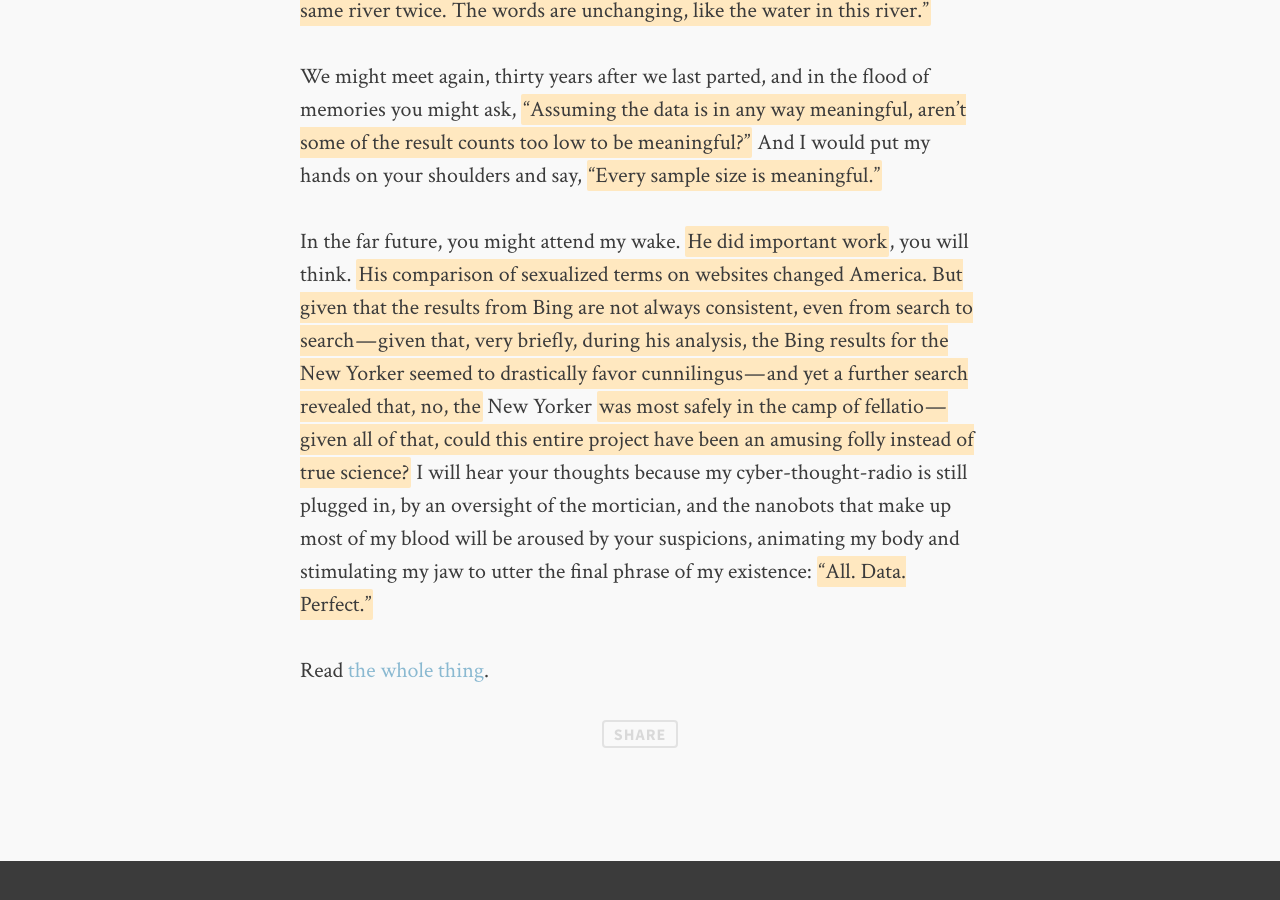
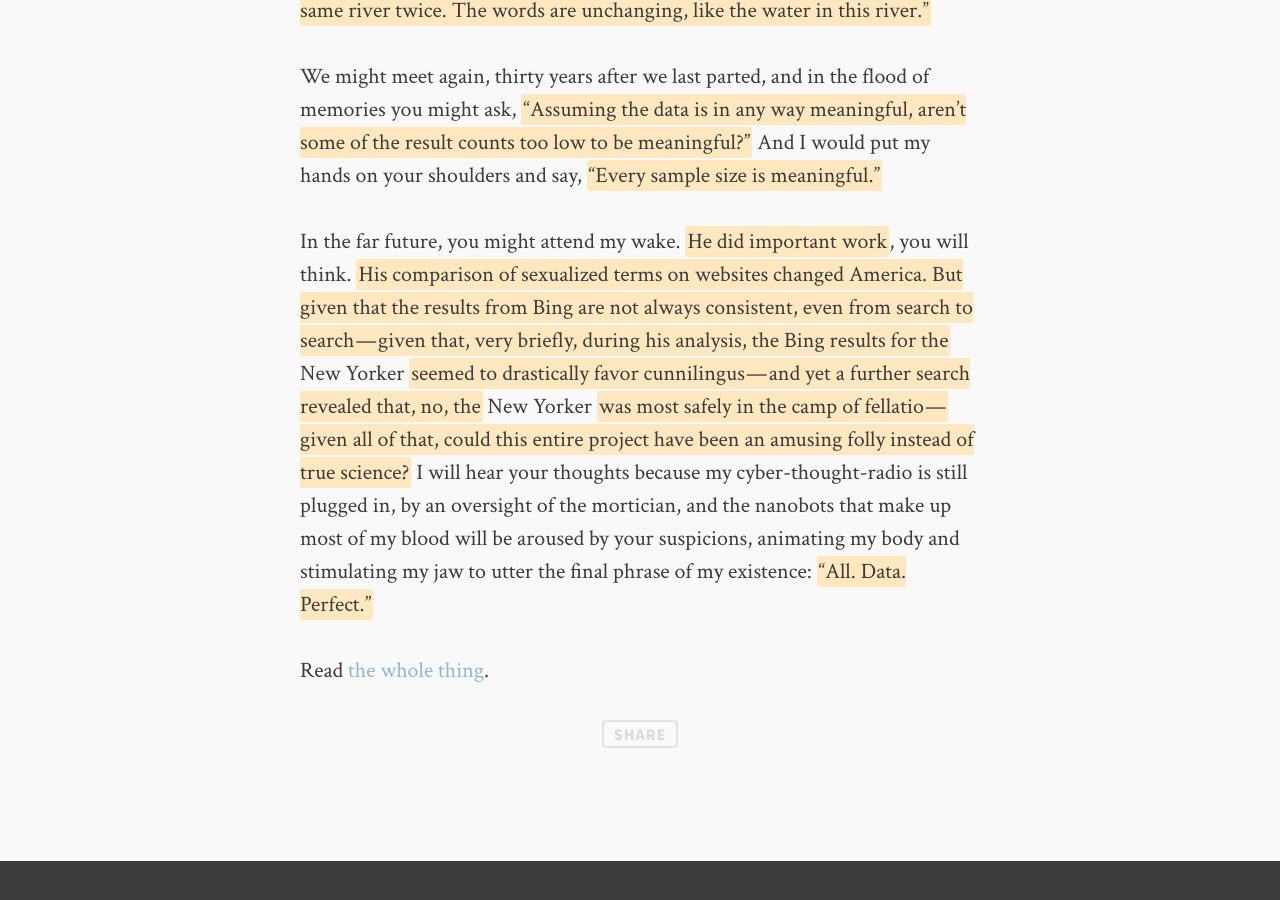
Before and after one commit to rebeccawilliams/rebeccawilliams.us, a Jekyll site: the page built from _posts/2015-04-30-Concernsandcaveats.md, in a window 1280 px wide and 900 px high, scrolled down 1970 px. Built offline with Jekyll 4.4.1, drawn with Linux system fonts in a browser that asks for light colours; comment, search, counter and statistics services are not loaded.

```diff
--- a/_posts/2015-04-30-Concernsandcaveats.md
+++ b/_posts/2015-04-30-Concernsandcaveats.md
@@ -23,6 +23,6 @@ Some time in the future, hours before dawn, you may be walking near a river and
 
 We might meet again, thirty years after we last parted, and in the flood of memories you might ask, *“Assuming the data is in any way meaningful, aren’t some of the result counts too low to be meaningful?”* And I would put my hands on your shoulders and say, *“Every sample size is meaningful.”*
 
-In the far future, you might attend my wake. *He did important work*, you will think. *His comparison of sexualized terms on websites changed America. But given that the results from Bing are not always consistent, even from search to search — given that, very briefly, during his analysis, the Bing results for the New Yorker seemed to drastically favor cunnilingus — and yet a further search revealed that, no, the* New Yorker *was most safely in the camp of fellatio — given all of that, could this entire project have been an amusing folly instead of true science?* I will hear your thoughts because my cyber-thought-radio is still plugged in, by an oversight of the mortician, and the nanobots that make up most of my blood will be aroused by your suspicions, animating my body and stimulating my jaw to utter the final phrase of my existence: *“All. Data. Perfect.”*
+In the far future, you might attend my wake. *He did important work*, you will think. *His comparison of sexualized terms on websites changed America. But given that the results from Bing are not always consistent, even from search to search — given that, very briefly, during his analysis, the Bing results for the* New Yorker *seemed to drastically favor cunnilingus — and yet a further search revealed that, no, the* New Yorker *was most safely in the camp of fellatio — given all of that, could this entire project have been an amusing folly instead of true science?* I will hear your thoughts because my cyber-thought-radio is still plugged in, by an oversight of the mortician, and the nanobots that make up most of my blood will be aroused by your suspicions, animating my body and stimulating my jaw to utter the final phrase of my existence: *“All. Data. Perfect.”*
 
 Read [the whole thing](https://medium.com/message/the-words-the-media-industry-prefers-5d33e5b021e0).
```
